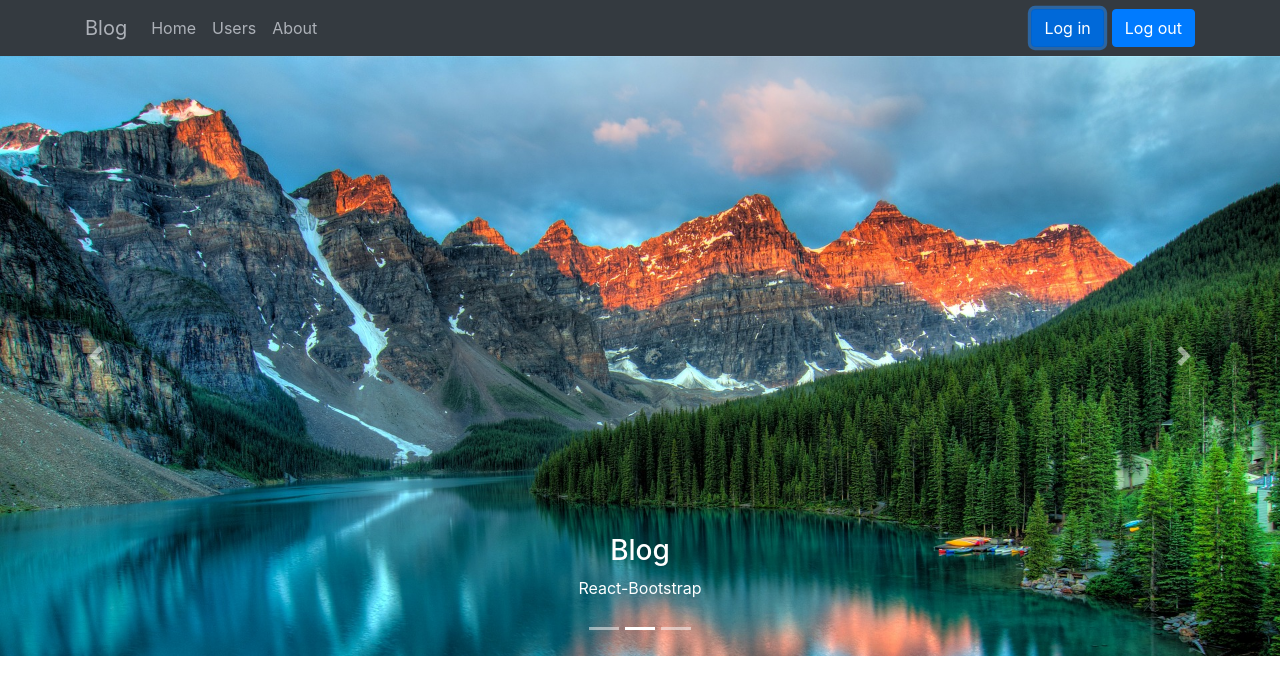
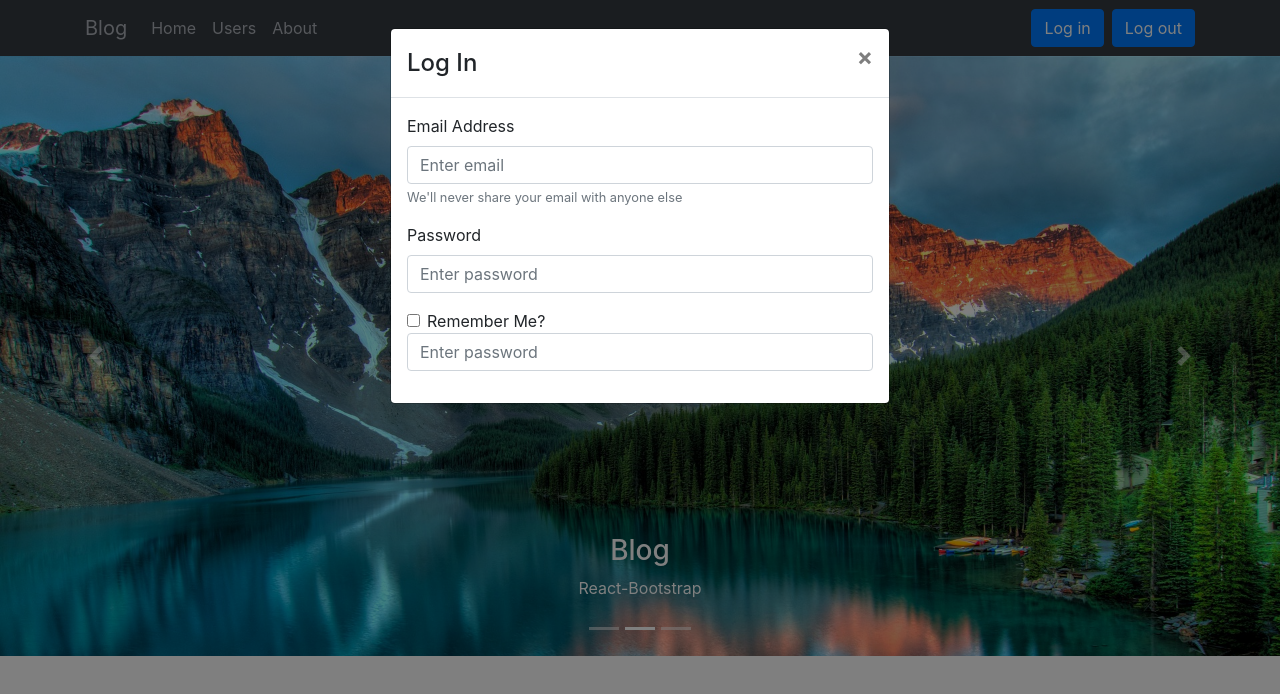
Before and after one commit to AlcatrazALT/react-bs-site, a React (Create React App) app: page / in a window 1280 px wide. Both pictures are taken after a click on the button "Log in". Shown: the top 694 px of the page. Built offline with nearby package versions, Linux system fonts and the light colour scheme.

Commit message:
feat: Add log in form

```diff
--- a/src/components/Navibar.js
+++ b/src/components/Navibar.js
@@ -1,5 +1,5 @@
-import React from 'react'
-import { Navbar, Nav, Button, Container } from 'react-bootstrap'
+import React, { useState } from 'react'
+import { Navbar, Nav, Button, Container, Modal, Form } from 'react-bootstrap'
 import { Link } from 'react-router-dom'
 import styled from 'styled-components'
 
@@ -15,6 +15,16 @@
 `
 
 export default function Navibar() {
+  const [show, setShow] = useState(false)
+
+  const handleClose = () => {
+    setShow(false)
+  }
+
+  const handleOpen = () => {
+    setShow(true)
+  }
+
   return (
     <>
       <Styles>
@@ -35,15 +45,41 @@
                 </Nav.Link>
               </Nav>
               <Nav>
-                <Button variant="primary" className="mr-2">
+                <Button variant="primary" className="mr-2" onClick={handleOpen}>
                   Log in
                 </Button>
-                <Button variant="primary">Log out</Button>
+                <Button variant="primary" onClick={handleOpen}>
+                  Log out
+                </Button>
               </Nav>
             </Navbar.Collapse>
           </Container>
         </Navbar>
       </Styles>
+      <Modal show={show} onHide={handleClose}>
+        <Modal.Header closeButton>
+          <Modal.Title>Log In</Modal.Title>
+        </Modal.Header>
+        <Modal.Body>
+          <Form>
+            <Form.Group controlId="formBasicEmail">
+              <Form.Label>Email Address</Form.Label>
+              <Form.Control type="email" placeholder="Enter email" />
+              <Form.Text className="text-muted">
+                We'll never share your email with anyone else
+              </Form.Text>
+            </Form.Group>
+            <Form.Group controlId="formBasicPassword">
+              <Form.Label>Password</Form.Label>
+              <Form.Control type="password" placeholder="Enter password" />
+            </Form.Group>
+            <Form.Group controlId="formBasicCheckbox">
+              <Form.Check type="checkbox" label="Remember Me?" />
+              <Form.Control type="password" placeholder="Enter password" />
+            </Form.Group>
+          </Form>
+        </Modal.Body>
+      </Modal>
     </>
   )
 }
```
